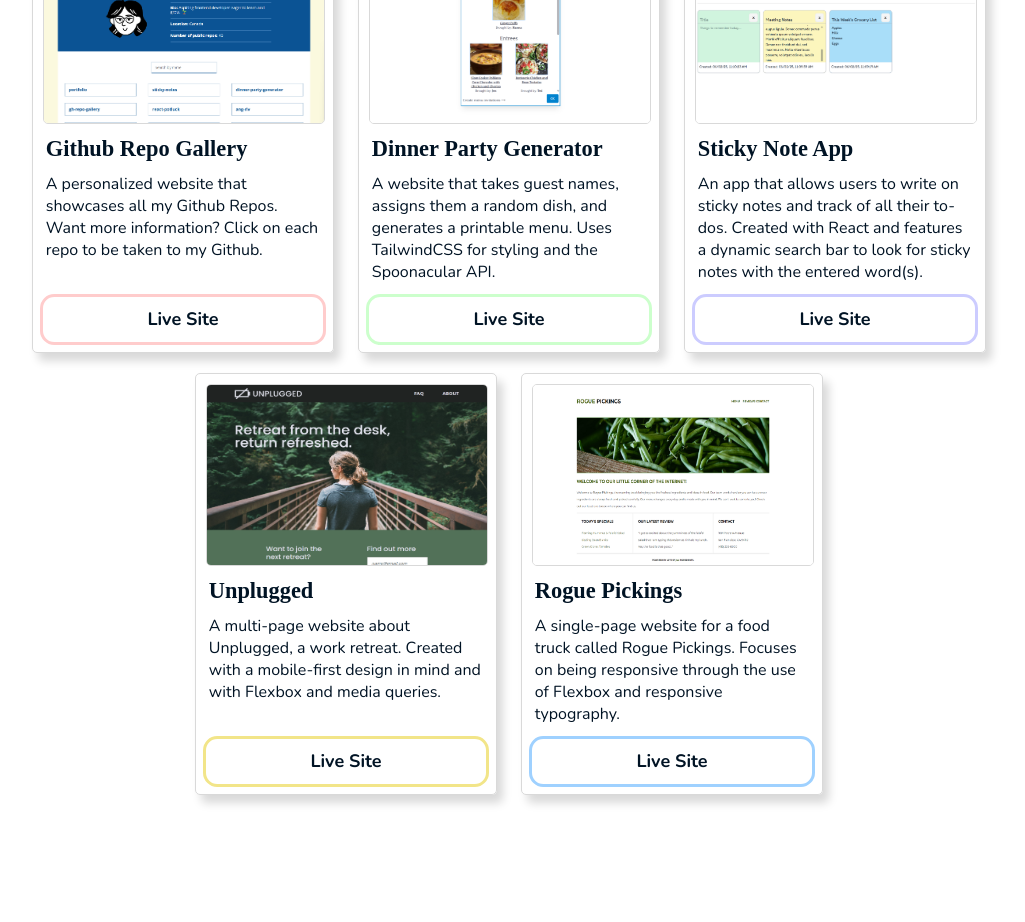
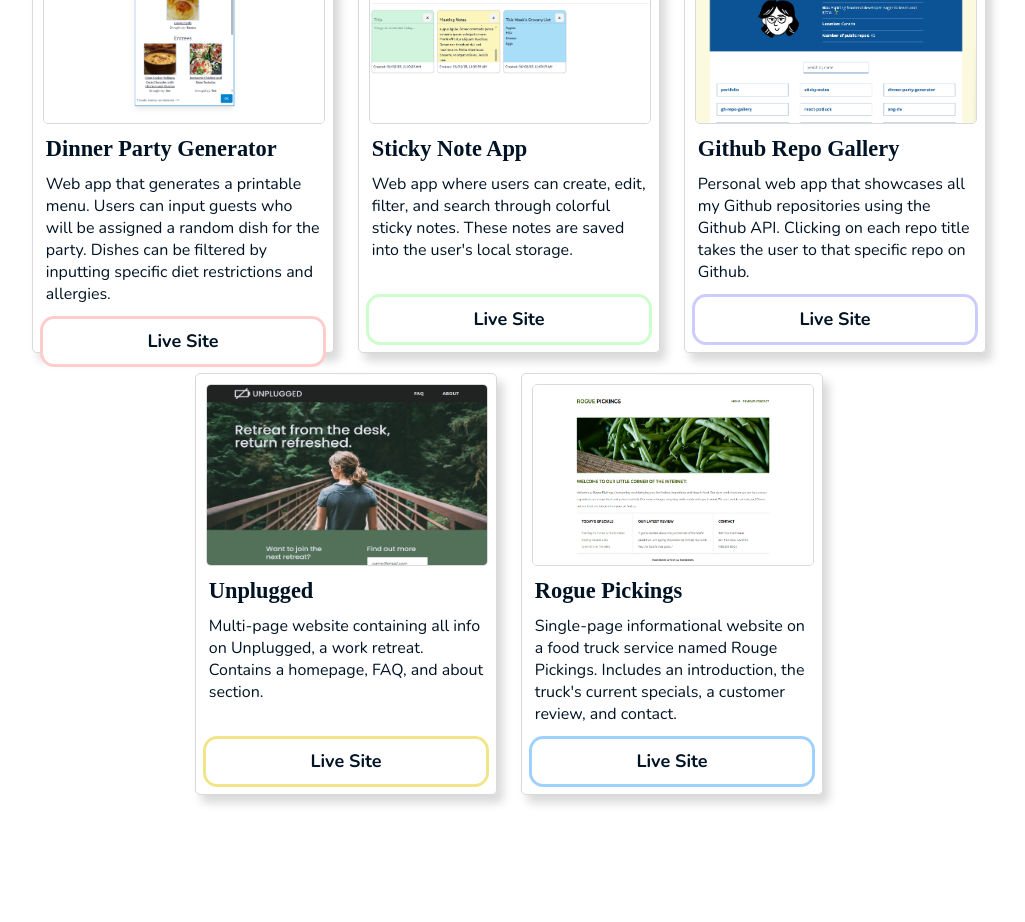
Before and after one commit to ang-riv/portfolio, a React (Vite) app: page / in a window 1280 px wide. Shown: the part 2340-3262 px from the top of the page, without its empty margins (131-1156 px from the left). Built offline with nearby package versions, Linux system fonts and the light colour scheme; a web font is replaced by a local one.

Commit message:
Changed descriptions and order of projects

```diff
--- a/src/sections/Projects/ProjectsSection.jsx
+++ b/src/sections/Projects/ProjectsSection.jsx
@@ -7,52 +7,52 @@ import SectionTitles from "../../components/SectionTitles";
 const ProjectsSection = React.forwardRef((_, ref) => {
   // individual project info
   const projectInfo = [
-    // 1
+    {
+      title: "Dinner Party Generator",
+      badges: ["React", "TailwindCSS", "API"],
+      description:
+        "Web app that generates a printable menu. Users can input guests who will be assigned a random dish for the party. Dishes can be filtered by inputting specific diet restrictions and allergies.",
+      img: null,
+      color: null,
+      link: "https://ang-riv.github.io/dinner-party-generator/",
+      imgAlt: "image preview of dinner party generator website",
+    },
+    {
+      title: "Sticky Note App",
+      badges: ["React", "Responsive Typography"],
+      description:
+        "Web app where users can create, edit, filter, and search through colorful sticky notes. These notes are saved into the user's local storage.",
+      img: null,
+      color: null,
+      link: "https://ang-riv.github.io/sticky-notes/",
+      imgAlt: "image preview of sticky note application",
+    },
+
     {
       title: "Github Repo Gallery",
+      badges: ["React", "Github", "API"],
       description:
-        "A personalized website that showcases all my Github Repos. Want more information? Click on each repo to be taken to my Github.",
+        "Personal web app that showcases all my Github repositories using the Github API. Clicking on each repo title takes the user to that specific repo on Github.",
       img: null,
       color: null,
       link: "https://ang-riv.github.io/gh-repo-gallery/",
       imgAlt: "image preview of github repo gallery",
     },
-
-    // 2
-    {
-      title: "Dinner Party Generator",
-      description:
-        "A website that takes guest names, assigns them a random dish, and generates a printable menu. Uses TailwindCSS for styling and the Spoonacular API.",
-      img: null,
-      color: null,
-      link: "https://ang-riv.github.io/dinner-party-generator/",
-      imgAlt: "image preview of dinner party generator website",
-    },
-    // 3
-    {
-      title: "Sticky Note App",
-      description:
-        "An app that allows users to write on sticky notes and track of all their to-dos. Created with React and features a dynamic search bar to look for sticky notes with the entered word(s).",
-      img: null,
-      color: null,
-      link: "https://ang-riv.github.io/sticky-notes/",
-      imgAlt: "image preview of sticky note application",
-    },
-    // 4
     {
       title: "Unplugged",
+      badges: ["Flexbox", "Media Queries"],
       description:
-        "A multi-page website about Unplugged, a work retreat. Created with a mobile-first design in mind and with Flexbox and media queries.",
+        "Multi-page website containing all info on Unplugged, a work retreat. Contains a homepage, FAQ, and about section.",
       img: null,
       color: null,
       link: "https://ang-riv.github.io/unplugged/",
       imgAlt: "image preview of work retreat website",
     },
-    // 5
     {
       title: "Rogue Pickings",
+      badges: ["Flexbox", "Responsive Typography"],
       description:
-        "A single-page website for a food truck called Rogue Pickings. Focuses on being responsive through the use of Flexbox and responsive typography.",
+        "Single-page informational website on a food truck service named Rouge Pickings. Includes an introduction, the truck's current specials, a customer review, and contact.",
       img: null,
       color: null,
       link: "https://ang-riv.github.io/responsive-rouge-pickings/",
@@ -60,7 +60,6 @@ const ProjectsSection = React.forwardRef((_, ref) => {
     },
   ];
 
-  // add in the colors + imgs to the tiles
   addColors(projectInfo);
   addImgs(projectInfo);
 
--- a/src/utils/imgData.jsx
+++ b/src/utils/imgData.jsx
@@ -64,7 +64,7 @@ export const mobilePieces = {
 };
 
 /********** PROJECT IMGS ************/
-export const imgArr = [gallery, dinner, notes, unplugged, rogue];
+export const imgArr = [dinner, notes, gallery, unplugged, rogue];
 
 // adds images to project tiles
 export function addImgs(object) {
```
